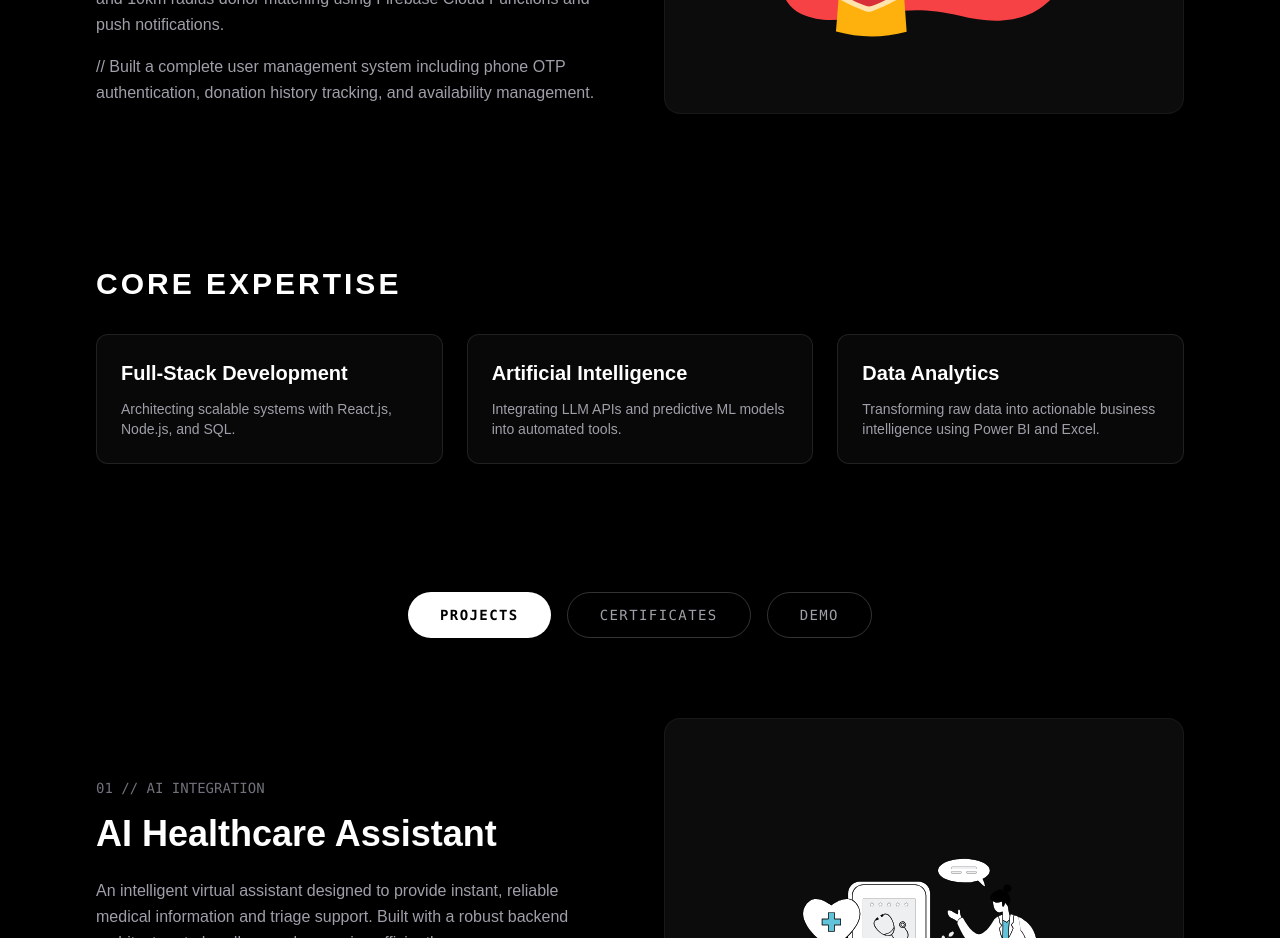
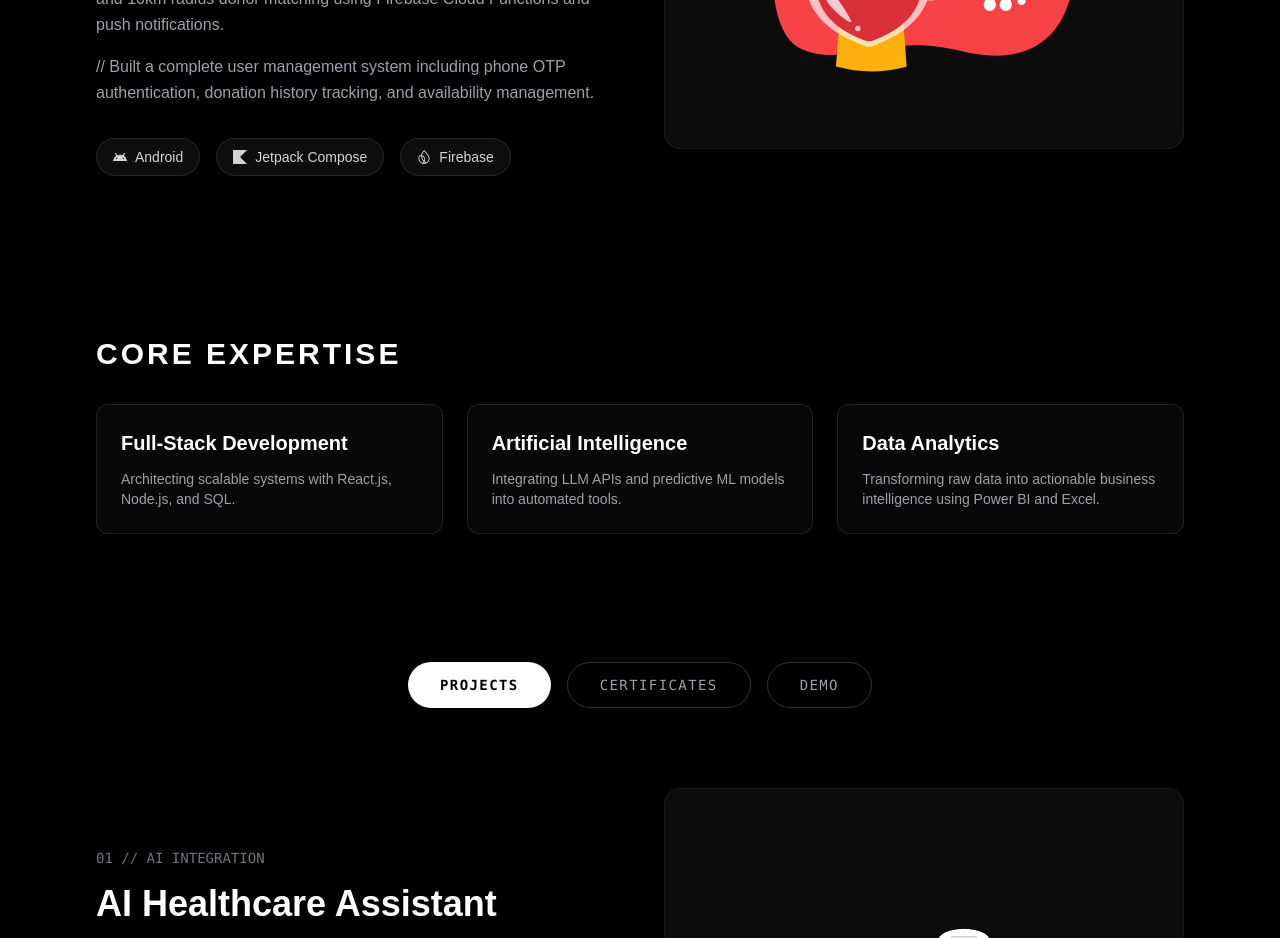
Before and after one commit to Nithin2242/nithin-portfolio, a Next.js app: page / in a window 1280 px wide. Shown: the part 1680-2618 px from the top of the page. Built offline with nearby package versions, Linux system fonts and the light colour scheme.

Commit message:
Added tech stacks

```diff
--- a/src/app/components/Experience.tsx
+++ b/src/app/components/Experience.tsx
@@ -2,11 +2,11 @@
 
 import Lottie from "lottie-react";
 import animationData from "../../../public/blood-donors.json";
+import { SiAndroid, SiFirebase, SiKotlin } from "react-icons/si";
 
 export default function Experience() {
   return (
     <section>
-      {/* Optional: If you want the header to look exactly like "THE STORY", add the flex line. Otherwise, this matches your original header. */}
       <div className="flex items-center gap-6 mb-12">
         <h2 className="text-3xl md:text-4xl font-bold tracking-widest text-white uppercase">
           WORK & INTERNSHIP EXPERIENCE
@@ -14,12 +14,10 @@ export default function Experience() {
         <div className="h-[1px] bg-white/20 flex-grow"></div>
       </div>
 
-      {/* Grid Layout matching the Projects section */}
       <div className="grid lg:grid-cols-2 gap-12 items-center">
 
         {/* Left Column: Text Content */}
         <div className="order-2 lg:order-1">
-          {/* Date & Location styled like the Project Tags */}
           <p className="text-zinc-500 font-mono text-sm mb-4 uppercase">
             MAY 2026 // BANGALORE, INDIA
           </p>
@@ -43,9 +41,22 @@ export default function Experience() {
               // Built a complete user management system including phone OTP authentication, donation history tracking, and availability management.
             </li>
           </ul>
+
+          {/* Tech Stack Badges */}
+          <div className="flex flex-wrap gap-4 mb-8">
+            <span className="flex items-center gap-2 bg-white/5 px-4 py-2 rounded-full text-sm text-zinc-300 border border-white/10">
+              <SiAndroid /> Android
+            </span>
+            <span className="flex items-center gap-2 bg-white/5 px-4 py-2 rounded-full text-sm text-zinc-300 border border-white/10">
+              <SiKotlin /> Jetpack Compose
+            </span>
+            <span className="flex items-center gap-2 bg-white/5 px-4 py-2 rounded-full text-sm text-zinc-300 border border-white/10">
+              <SiFirebase /> Firebase
+            </span>
+          </div>
         </div>
 
-        {/* Right Column: Lottie Animation (Exact same box classes as projects) */}
+        {/* Right Column: Lottie Animation */}
         <div className="order-1 lg:order-2 bg-zinc-900/50 rounded-2xl p-8 border border-white/5 h-[400px] flex items-center justify-center">
           <Lottie
             animationData={animationData}
```
